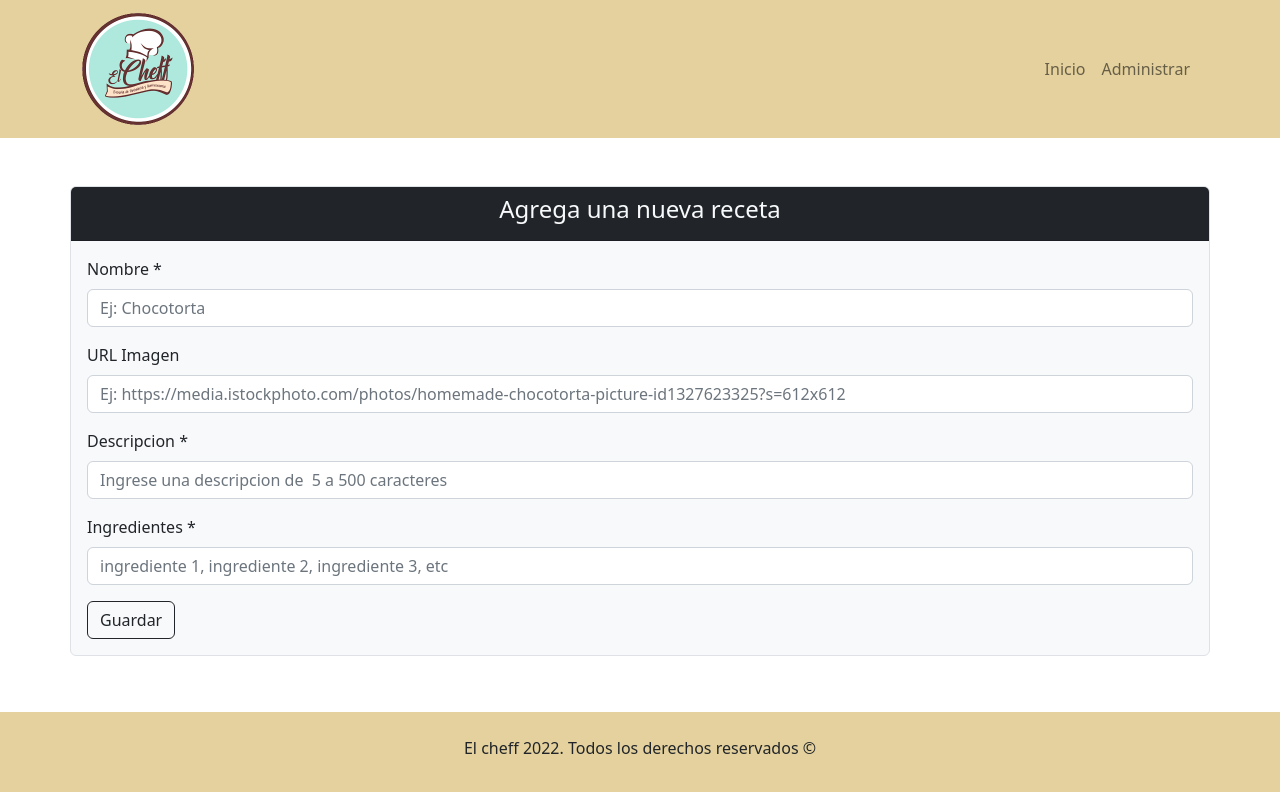
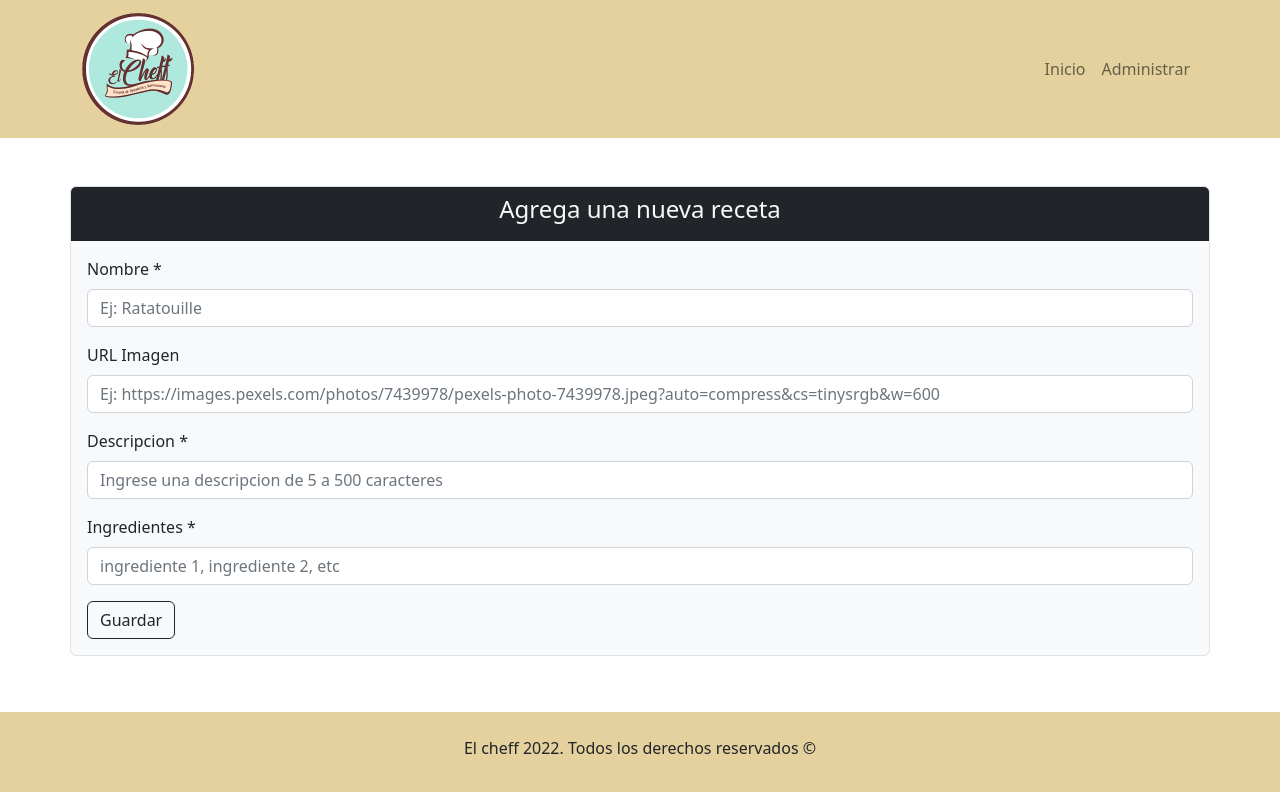
Before and after one commit to nicolasandr/CRUD-ListarRecetas-React, a React (Create React App) app: page /administrar/crear in a window 1280 px wide. Shown: the top 792 px of the page. Built offline with nearby package versions, Linux system fonts and the light colour scheme.

Commit message:
corregimos la variable de entorno

```diff
--- a/db.json
+++ b/db.json
@@ -10,17 +10,6 @@
         "ingrediente 3"
       ],
       "id": 1
-    },
-    {
-      "titulo": "Chocotorta",
-      "descripcion": "aqui vamos a poner la descripcion de lo que vamos a relizar",
-      "imagen": "https://media.istockphoto.com/photos/homemade-chocotorta-picture-id1327623325?s=612x612",
-      "ingredientes": [
-        "ingrediente 1",
-        "ingrediente 2",
-        "ingrediente 3"
-      ],
-      "id": 2
     },
     {
       "titulo": "pan casero",
--- a/src/components/views/Detalle.js
+++ b/src/components/views/Detalle.js
@@ -5,7 +5,8 @@ import MostrarIngredientes from './receta/MostrarIngredientes';
 
 const Detalle = () => {
     const { id } = useParams();
-    const URL = 'http://localhost:3005/recetas';
+    //variable de entorno con la direccion de mi api
+    const URL = process.env.REACT_APP_API_RECETAS;
     const [receta, setReceta] = useState({});
 
     useEffect(() => {
--- a/src/components/views/Home.js
+++ b/src/components/views/Home.js
@@ -3,7 +3,8 @@ import CardReceta from './receta/CardReceta';
 
 const Home = () => {
     const [listaRecetas, setListaRecetas] = useState([]);
-    const URL = 'http://localhost:3005/recetas';
+    //variable de entorno con la direccion de mi api
+    const URL = process.env.REACT_APP_API_RECETAS;
 
     useEffect(() => {
         consultarAPI();
@@ -27,7 +28,7 @@ const Home = () => {
             <hr />
             <div className="row mb-5">
                 {listaRecetas.map((receta) => (
-                    <CardReceta key={receta.id} receta={receta}></CardReceta>
+                    <CardReceta key={receta._id} receta={receta}></CardReceta>
                 ))}
             </div>
         </div>
--- a/src/components/views/receta/AdministrarReceta.js
+++ b/src/components/views/receta/AdministrarReceta.js
@@ -5,7 +5,8 @@ import { Link } from 'react-router-dom';
 
 const AdministrarReceta = () => {
     const [listaRecetas, setListaRecetas] = useState([]);
-    const URL = 'http://localhost:3005/recetas';
+    //variable de entorno con la direccion de mi api
+    const URL = process.env.REACT_APP_API_RECETAS;
 
     useEffect(() => {
         consultarAPI();
@@ -18,16 +19,11 @@ const AdministrarReceta = () => {
     };
     return (
         <div>
-            <h1 className="display-5 mt-5 text-center">
-                Administrar recetas
-            </h1>
+            <h1 className="display-5 mt-5 text-center">Administrar recetas</h1>
             <hr />
             <Container>
                 <div className="d-flex justify-content-end">
-                    <Link
-                        to={`/administrar/crear`}
-                        className=" bg-button mb-2"
-                    >
+                    <Link to={`/administrar/crear`} className=" bg-button mb-2">
                         Agregar
                     </Link>
                 </div>
@@ -45,7 +41,7 @@ const AdministrarReceta = () => {
                     <tbody>
                         {listaRecetas.map((receta) => (
                             <ItemReceta
-                                key={receta.id}
+                                key={receta._id}
                                 receta={receta}
                                 consultarAPI={consultarAPI}
                             ></ItemReceta>
--- a/src/components/views/receta/CardReceta.js
+++ b/src/components/views/receta/CardReceta.js
@@ -3,7 +3,6 @@ import { Card } from 'react-bootstrap';
 import { Link } from 'react-router-dom';
 
 const CardReceta = (props) => {
-
     return (
         <div className="col-6 col-md-4 col-lg-3 mt-4">
             <Card className="h-100">
@@ -18,7 +17,7 @@ const CardReceta = (props) => {
                 </Card.Body>
                 <div className="mx-3 py-4">
                     <Link
-                        to={'/detalle/' + props.receta.id}
+                        to={'/detalle/' + props.receta._id}
                         className=" bg-button "
                     >
                         Ver mas
--- a/src/components/views/receta/CrearReceta.js
+++ b/src/components/views/receta/CrearReceta.js
@@ -10,7 +10,9 @@ const CrearReceta = () => {
     const [ingredientes, setIngredientes] = useState([]);
     const [msjError, setMsjError] = useState(false);
 
-    const URL = 'http://localhost:3005/recetas';
+    //variable de entorno con la direccion de mi api
+    const URL = process.env.REACT_APP_API_RECETAS;
+
     const navegacion = useNavigate();
 
     const handleSubmit = async (e) => {
@@ -60,7 +62,7 @@ const CrearReceta = () => {
                     <Form.Label>Nombre *</Form.Label>
                     <Form.Control
                         type="text"
-                        placeholder="Ej: Chocotorta"
+                        placeholder="Ej: Ratatouille"
                         onChange={(e) => setTitulo(e.target.value)}
                     />
                 </Form.Group>
@@ -68,7 +70,7 @@ const CrearReceta = () => {
                     <Form.Label>URL Imagen</Form.Label>
                     <Form.Control
                         type="text"
-                        placeholder="Ej: https://media.istockphoto.com/photos/homemade-chocotorta-picture-id1327623325?s=612x612"
+                        placeholder="Ej: https://images.pexels.com/photos/7439978/pexels-photo-7439978.jpeg?auto=compress&cs=tinysrgb&w=600"
                         onChange={(e) => setImagen(e.target.value)}
                     />
                 </Form.Group>
@@ -76,7 +78,7 @@ const CrearReceta = () => {
                     <Form.Label>Descripcion *</Form.Label>
                     <Form.Control
                         type="text"
-                        placeholder="Ingrese una descripcion de  5 a 500 caracteres"
+                        placeholder="Ingrese una descripcion de 5 a 500 caracteres"
                         onChange={(e) => setDescripcion(e.target.value)}
                     />
                 </Form.Group>
@@ -84,7 +86,7 @@ const CrearReceta = () => {
                     <Form.Label>Ingredientes *</Form.Label>
                     <Form.Control
                         type="text"
-                        placeholder="ingrediente 1, ingrediente 2, ingrediente 3, etc"
+                        placeholder="ingrediente 1, ingrediente 2, etc"
                         onChange={(e) =>
                             setIngredientes(e.target.value.split(','))
                         }
--- a/src/components/views/receta/EditarReceta.js
+++ b/src/components/views/receta/EditarReceta.js
@@ -14,7 +14,8 @@ const EditarReceta = () => {
     const ingredientesRef = useRef([]);
 
     const [msjError, setMsjError] = useState(false);
-    const URL = 'http://localhost:3005/recetas';
+    //variable de entorno con la direccion de mi api
+    const URL = process.env.REACT_APP_API_RECETAS;
     const navegacion = useNavigate();
 
     useEffect(() => {
--- a/src/components/views/receta/ItemReceta.js
+++ b/src/components/views/receta/ItemReceta.js
@@ -2,14 +2,15 @@ import React from 'react';
 import { Button } from 'react-bootstrap';
 import { Link } from 'react-router-dom';
 const ItemReceta = (props) => {
-    const URL = 'http://localhost:3005/recetas';
+    //variable de entorno con la direccion de mi api
+    const URL = process.env.REACT_APP_API_RECETAS;
     const handleDelete = async () => {
         try {
             const parametrosPeticion = {
                 method: 'DELETE',
             };
             const respuesta = await fetch(
-                URL + '/' + props.receta.id,
+                URL + '/' + props.receta._id,
                 parametrosPeticion
             );
             if (respuesta.status === 200) {
@@ -22,19 +23,19 @@ const ItemReceta = (props) => {
     };
     return (
         <tr className="bg-transparent">
-            <td>{props.receta.id}</td>
+            <td>{props.receta._id}</td>
             <td>{props.receta.titulo}</td>
             <td>{props.receta.imagen}</td>
             <td>{props.receta.descripcion}</td>
             <td>{props.receta.ingredientes.toString()}</td>
             <td>
                 <Link
-                    to={`/administrar/editar/${props.receta.id}`}
+                    to={`/administrar/editar/${props.receta._id}`}
                     className="btn btn-secondary my-2"
                 >
                     Editar
                 </Link>
-                <Button variant='danger' onClick={handleDelete}>
+                <Button variant="danger" onClick={handleDelete}>
                     Borrar
                 </Button>
             </td>
```
Also changed, not shown: 1 other file (tests, documents, lock files or other folders).
